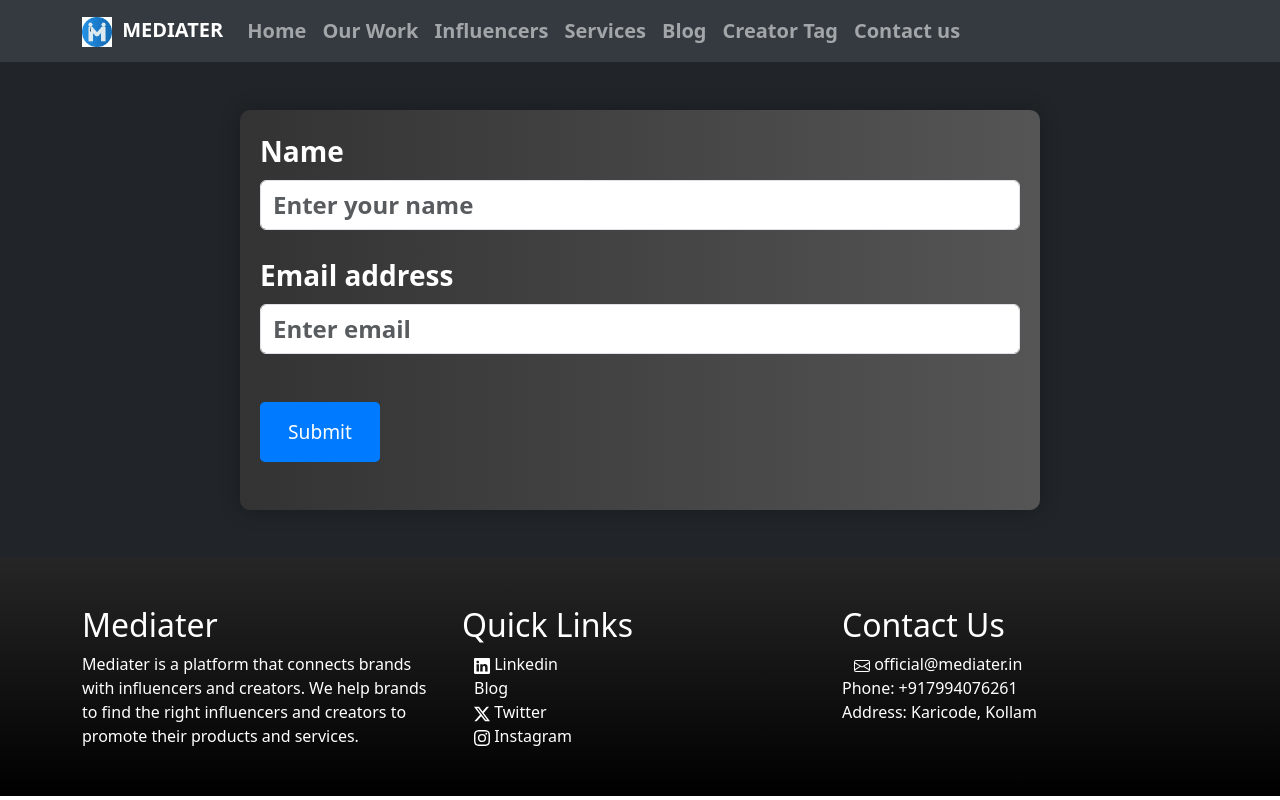
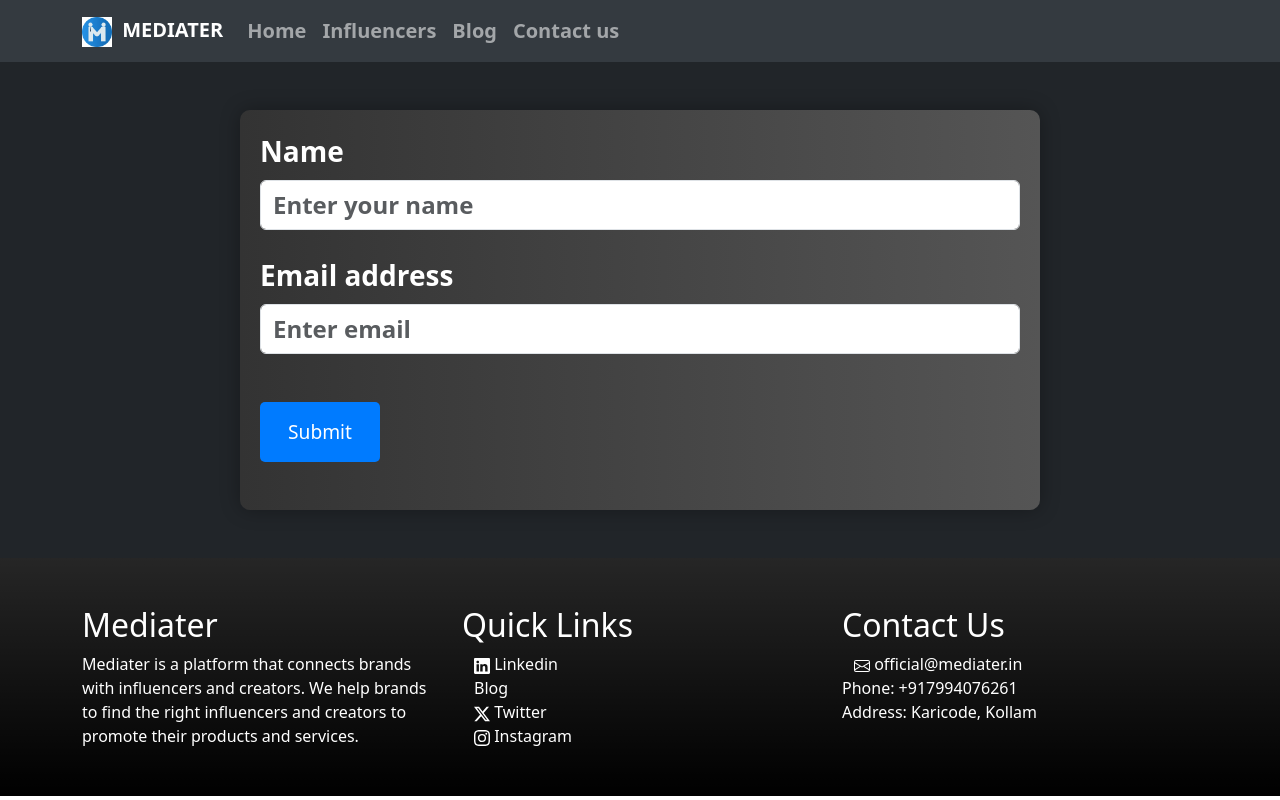
Before and after one commit to tanmay-vig/mediater, a React (Vite) app: page /contact in a window 1280 px wide. Built offline with nearby package versions, Linux system fonts and the light colour scheme.

Commit message:
some-settings

```diff
--- a/src/components/Header.jsx
+++ b/src/components/Header.jsx
@@ -42,13 +42,13 @@ export default function Header() {
                         >
                             Home
                         </Nav.Link>
-                        <Nav.Link
+                        {/* <Nav.Link
                             as={Link}
                             to="/our-work"
                             onClick={() => setExpanded(false)}
                         >
                             Our Work
-                        </Nav.Link>
+                        </Nav.Link> */}
                         <Nav.Link
                             as={Link}
                             to="/influencers"
@@ -56,13 +56,13 @@ export default function Header() {
                         >
                             Influencers
                         </Nav.Link>
-                        <Nav.Link
+                        {/* <Nav.Link
                             as={Link}
                             to="/services"
                             onClick={() => setExpanded(false)}
                         >
                             Services
-                        </Nav.Link>
+                        </Nav.Link> */}
                         <Nav.Link
                             as={Link}
                             to="https://medium.com/@mediaterofficial"
@@ -71,13 +71,13 @@ export default function Header() {
                         >
                             Blog
                         </Nav.Link>
-                        <Nav.Link
+                        {/* <Nav.Link
                             as={Link}
                             to="/creator-tag"
                             onClick={() => setExpanded(false)}
                         >
                             Creator Tag
-                        </Nav.Link>
+                        </Nav.Link> */}
                         <Nav.Link
                             as={Link}
                             to="/contact"
```
